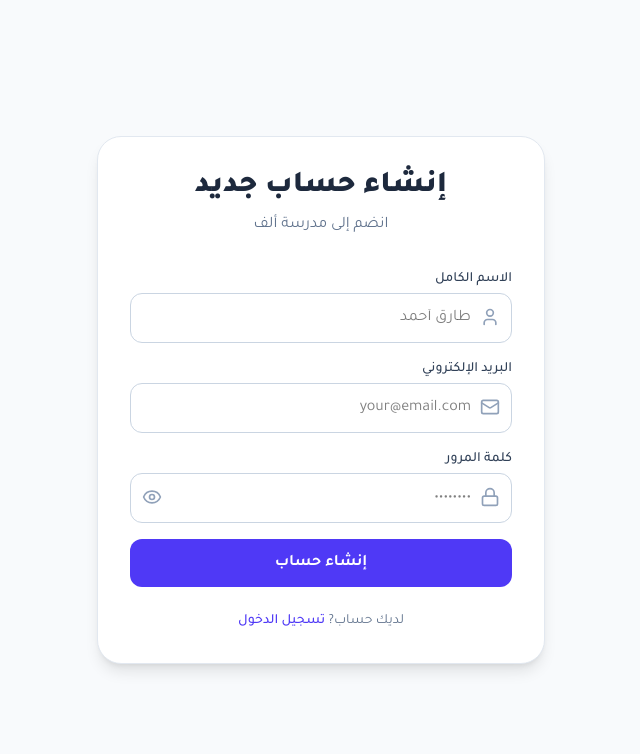
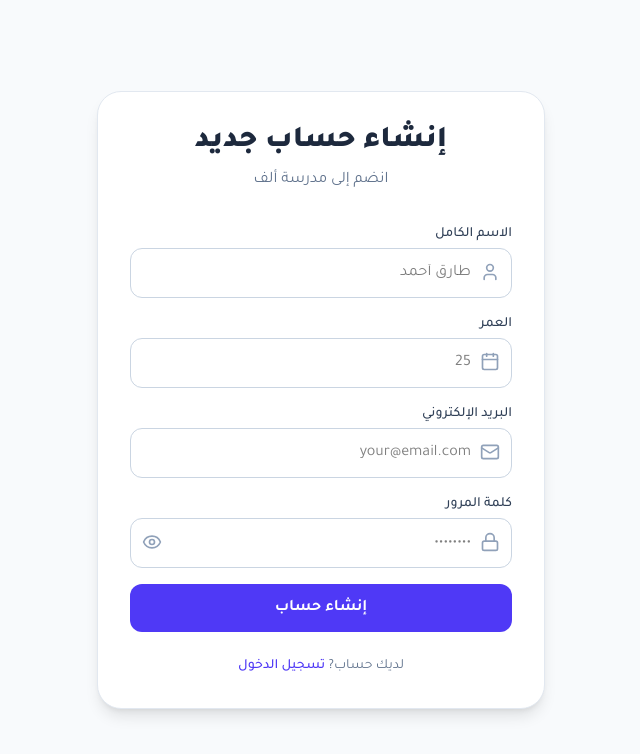
Before and after one commit to Shad7ows/Alif-Academy, a Next.js app: page /auth/sign-up in a window 1280 px wide. Shown: the top 754 px of the page, without its empty margins (319-959 px from the left). Built offline with nearby package versions, Linux system fonts and the light colour scheme; no server answers; a web font is replaced by a local one.

Commit message:
تمت إضافة حقل العمر لتسجيل الحساب وتصحيح خطأ عدم التحقق من البريد

```diff
--- a/app/auth/sign-in/page.tsx
+++ b/app/auth/sign-in/page.tsx
@@ -55,7 +55,23 @@ export default function SignInPage() {
     try {
       await signInWithEmail(email, password);
     } catch (e: unknown) {
-      const errorMessage = e instanceof Error ? e.message : "فشل تسجيل الدخول";
+      // Check error code (stable) and status code as fallback
+      const err = e as Error & { code?: string; status?: number };
+      let errorMessage = "فشل تسجيل الدخول";
+      if (err != null) {
+        // Check Supabase error code (stable across Supabase updates)
+        if (err.code === "email_not_confirmed") {
+          errorMessage = "لم يتم التحقق من البريد الإلكتروني";
+        }
+        // Fallback: check HTTP status 403 (Supabase uses it for unconfirmed emails)
+        else if (err.status === 403) {
+          errorMessage = "لم يتم التحقق من البريد الإلكتروني";
+        }
+        // If it's an Error object, use its message as fallback
+        else if (e instanceof Error && e.message) {
+          errorMessage = e.message;
+        }
+      }
       setFormError(errorMessage);
     }
     setSubmitting(false);
--- a/app/auth/sign-up/page.tsx
+++ b/app/auth/sign-up/page.tsx
@@ -3,18 +3,23 @@
 import { useState } from "react";
 import { useAuth } from "@/hooks/useAuth";
 import { z } from "zod";
-import { Mail, Lock, Eye, EyeOff, User } from "lucide-react";
+import { Mail, Lock, Eye, EyeOff, User, Calendar } from "lucide-react";
 import Link from "next/link";
 
 const signUpSchema = z.object({
   fullName: z.string().min(2, "الاسم الكامل يجب أن يكون حرفين على الأقل"),
-  email: z.string().email("البريد الإلكتروني غير صالح"),
+  age: z.coerce
+    .number()
+    .min(5, "العمر يجب أن يكون 5 سنوات على الأقل")
+    .max(120, "العمر يجب أن يكون 120 سنة على الأكثر"),
+  email: z.email("البريد الإلكتروني غير صالح"),
   password: z.string().min(6, "كلمة المرور يجب أن تكون 6 أحرف على الأقل"),
 });
 
 export default function SignUpPage() {
   const { user, loading, error, signUpWithEmail } = useAuth();
   const [fullName, setFullName] = useState("");
+  const [age, setAge] = useState<number | "">("");
   const [email, setEmail] = useState("");
   const [password, setPassword] = useState("");
   const [showPassword, setShowPassword] = useState(false);
@@ -39,7 +44,7 @@ export default function SignUpPage() {
     e.preventDefault();
     setFormError("");
 
-    const result = signUpSchema.safeParse({ fullName, email, password });
+    const result = signUpSchema.safeParse({ fullName, age, email, password });
     if (!result.success) {
       setFormError(result.error.issues[0].message);
       return;
@@ -47,7 +52,7 @@ export default function SignUpPage() {
 
     setSubmitting(true);
     try {
-      await signUpWithEmail(fullName, email, password);
+      await signUpWithEmail(fullName, age, email, password);
       setSent(true);
     } catch (e: unknown) {
       const errorMessage = e instanceof Error ? e.message : "فشل إنشاء الحساب";
@@ -126,6 +131,26 @@ export default function SignUpPage() {
 
           <div>
             <label className="block text-sm font-medium text-slate-700 mb-1">
+              العمر
+            </label>
+            <div className="relative">
+              <input
+                type="number"
+                value={age}
+                onChange={(e) =>
+                  setAge(e.target.value === "" ? "" : Number(e.target.value))
+                }
+                min={5}
+                max={120}
+                className="w-full px-4 py-3 pr-10 border border-slate-300 rounded-xl focus:ring-2 focus:ring-indigo-500 focus:border-transparent"
+                placeholder="25"
+              />
+              <Calendar className="w-5 h-5 text-slate-400 absolute right-3 top-3.5" />
+            </div>
+          </div>
+
+          <div>
+            <label className="block text-sm font-medium text-slate-700 mb-1">
               البريد الإلكتروني
             </label>
             <div className="relative">
--- a/app/hooks/useAuth.ts
+++ b/app/hooks/useAuth.ts
@@ -84,7 +84,6 @@ export function useAuth() {
         });
         if (error) throw error;
       } catch (e: unknown) {
-        setError(e instanceof Error ? e.message : "Unknown error");
         throw e;
       } finally {
         setLoading(false);
@@ -116,7 +115,7 @@ export function useAuth() {
 
   // ── Sign Up with Pre-check ─────────────────────────────────────────────
   const signUpWithEmail = useCallback(
-    async (fullName: string, email: string, password: string) => {
+    async (fullName: string, age: number | "", email: string, password: string) => {
       setError(null);
       setLoading(true);
 
@@ -135,7 +134,10 @@ export function useAuth() {
           email,
           password,
           options: {
-            data: { full_name: fullName },
+            data: {
+              full_name: fullName,
+              age: age !== "" ? age : null,
+            },
             emailRedirectTo: `${window.location.origin}/auth/callback`,
           },
         });
```
Also changed, not shown: 1 other file (tests, documents, lock files or other folders).
